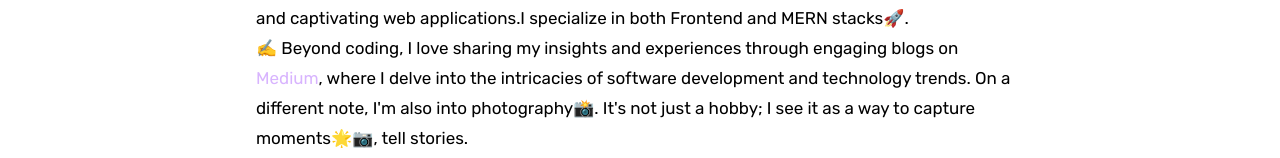
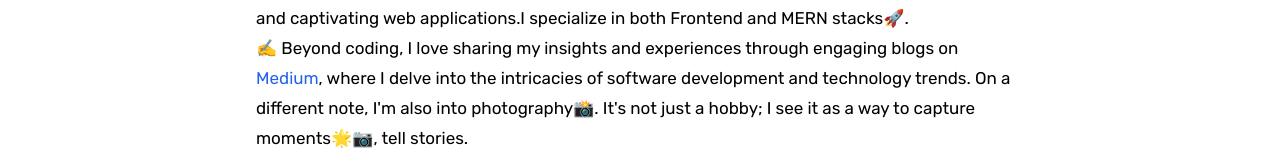
Before and after one commit to y4th4rthh/my-portfolio, a React (Create React App) app: page /about in a window 1280 px wide. Shown: the part 223-381 px from the top of the page. Built offline with nearby package versions, Linux system fonts and the light colour scheme.

Commit message:
Update About.jsx

```diff
--- a/src/components/About.jsx
+++ b/src/components/About.jsx
@@ -33,7 +33,7 @@ const About = () => {
             <h2 className='text-4xl sm:text-5xl font-extrabold mt-2'>Introduction</h2>
             <p className='mt-3 mb-6 text-[17px] max-w-3xl leading-[30px]'>👨‍💻 Hi, I'm Patel Yatharth, a 2025 graduate🎓 with a passion for crafting robust backend systems and captivating web applications.I specialize in both Frontend and MERN stacks🚀.
               <br />
-              ✍️ Beyond coding, I love sharing my insights and experiences through engaging blogs on <a className=' text-purple-300 hover:text-purple-400 duration-300' href="https://medium.com/@goudnithin77" target='_blank'>Medium</a>, where I delve into the intricacies of software development and technology trends.
+              ✍️ Beyond coding, I love sharing my insights and experiences through engaging blogs on <a className=' text-blue-600 hover:text-blue-700 duration-300' href="https://medium.com/@yatharthpatel014" target='_blank'>Medium</a>, where I delve into the intricacies of software development and technology trends.
               On a different note, I'm also into photography📸. It's not just a hobby; I see it as a way to capture moments🌟📷, tell stories.</p>
 
 
```
